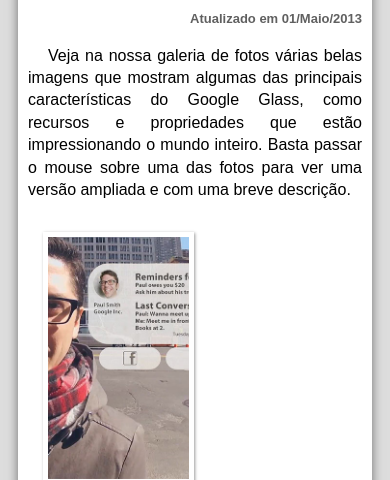
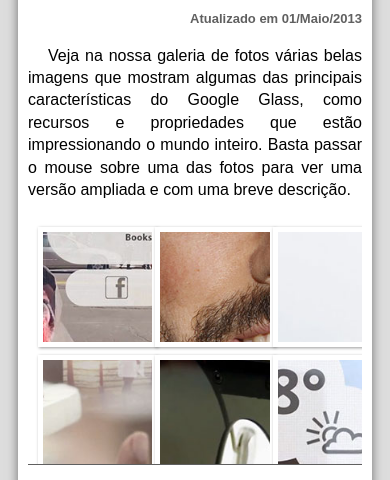
Before and after one commit to cirleno/gg-scauts, a plain HTML site: page fotos.html in a window 390 px wide. Shown: the part 238-718 px from the top of the page. Drawn offline with Linux system fonts and the light colour scheme.

Commit message:
fix: álbum de fotos em grade de 3 colunas (3x2)

```diff
--- a/_css/fotos.css
+++ b/_css/fotos.css
@@ -1,6 +1,9 @@
 @charset "UTF-8";
 
 ul#album-fotos {
+	display: grid;
+	grid-template-columns: repeat(3, 1fr);
+	gap: 20px;
 	box-sizing: border-box;
 	width: 100%;
 	max-width: 700px;
@@ -10,10 +13,10 @@
 	list-style: none;
 }
 ul#album-fotos li {
-	float: left;
-	width: 200px;
-	height: 200px;
-	margin: 10px;
+	display: flex;
+	align-items: flex-end;
+	width: 100%;
+	aspect-ratio: 1 / 1;
 	border: 5px solid #ffffff;
 	background-color: #ffffff;
 	box-shadow: 1px 1px 3px rgba(0, 0, 0, 0.4);
@@ -26,8 +29,9 @@
 	text-shadow: 1px 1px 1px #000000;
 	background-color: rgba(0, 0, 0, 0.3);
 	font-size: 9pt;
-	line-height: 370px;
+	width: 100%;
 	padding: 5px;
+	box-sizing: border-box;
 }
 ul#album-fotos li:hover,
 ul#album-fotos li:focus-visible {
@@ -110,14 +114,9 @@
 }
 @media only screen and (max-width: 480px) {
 	ul#album-fotos {
+		grid-template-columns: repeat(3, 1fr);
+		gap: 8px;
 		padding: 10px;
-	}
-	ul#album-fotos li {
-		width: 45%;
-		height: auto;
-		padding-bottom: 45%;
-		margin: 5px;
-		background-size: cover !important;
 	}
 	ul#album-fotos li:hover,
 	ul#album-fotos li:focus-visible {
@@ -127,7 +126,6 @@
 		background-size: cover !important;
 	}
 	ul#album-fotos span {
-		line-height: 100px;
 		font-size: 8pt;
 	}
 }
```
